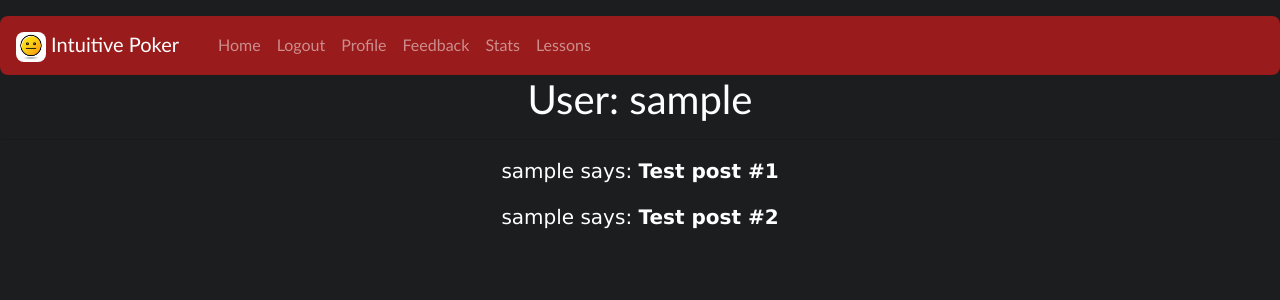
After one commit to JakeL1001/pokertutorial, a Flask app: a page that uses pokerapp/templates/base.html in a window 1280 px wide. The commit adds this page. Shown: the top 300 px of the page. Run offline with Flask 2, Linux system fonts and the light colour scheme; the visitor is signed in with stand-in values (Sample User, id 1); data comes from the database, SQL or seed files in the repository; some libraries are stand-ins or nearby versions.

Commit message:
Added profile page

```diff
--- a/pokerapp/routes.py
+++ b/pokerapp/routes.py
@@ -46,3 +46,13 @@ def register():
         flash("Congratulations! You are now registered!")
         return redirect(url_for("login"))
     return render_template("register.html", title="Register", form=form)
+
+@pokerpack.route("/user/<username>")
+@login_required
+def user(username):
+    user = User.query.filter_by(username=username).first_or_404()
+    posts = [
+        {"author": user, "body": "Test post #1"},
+        {"author": user, "body": "Test post #2"}
+    ]
+    return render_template("user.html", user=user, posts=posts)
--- a/pokerapp/templates/base.html
+++ b/pokerapp/templates/base.html
@@ -32,10 +32,10 @@
                     <li>
                         <a class="nav-link" href="{{ url_for('logout') }}">Logout</a>
                     </li>
+                    <li class="nav-item">
+                        <a class="nav-link" href="{{ url_for('user', username=current_user.username) }}">Profile</a>
+                    </li>
                     {% endif %}
-                    <li class="nav-item">
-                        <a class="nav-link" href="assessments.html" tabindex="-1">Assessments</a>
-                    </li>
                     <li class="nav-item">
                         <a class="nav-link" href="feedback.html" tabindex="-1">Feedback</a>
                     </li>
--- /dev/null
+++ b/pokerapp/templates/user.html
@@ -0,0 +1,7 @@
+{% extends "base.html" %} {% block content %}
+<h1>User: {{ user.username }}</h1>
+<hr> {% for post in posts %}
+<p>
+    {{ post.author.username }} says: <b>{{ post.body }}</b>
+</p>
+{% endfor %} {% endblock %}
```
